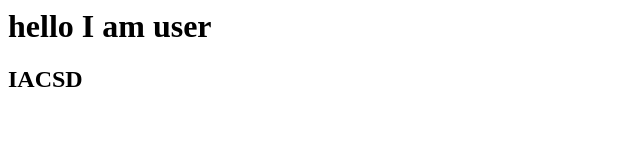
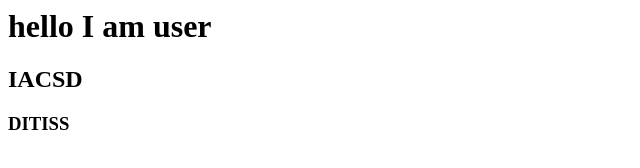
Before and after one commit to cybersquad519/DITISS_Project, a plain HTML site: page index.html in a window 1280 px wide. Shown: the full height of the page, 0-640 px from the left. Drawn offline with Linux system fonts and the light colour scheme.

Commit message:
New changes

```diff
--- a/index.html
+++ b/index.html
@@ -1,2 +1,3 @@
 <h1>hello I am user</h1>
 <h2>IACSD</h2>
+<h3>DITISS</h3>
```
